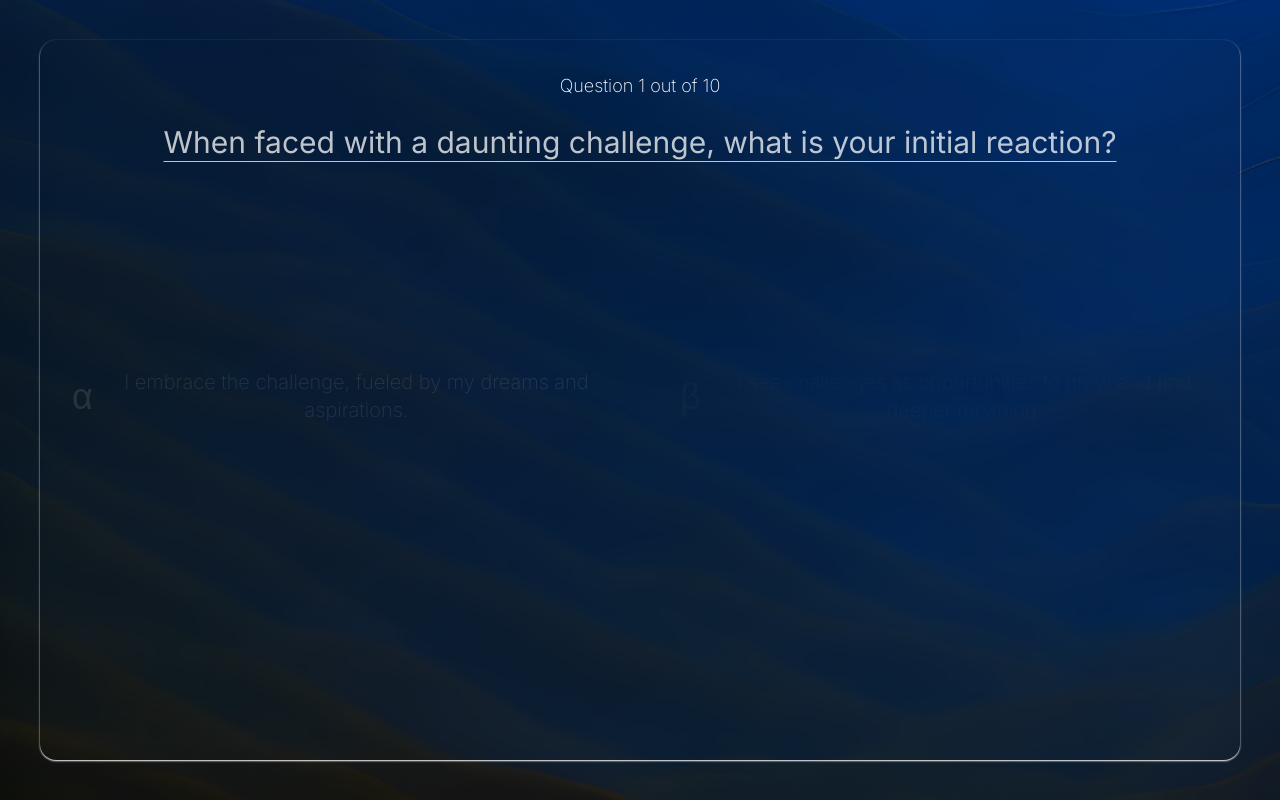
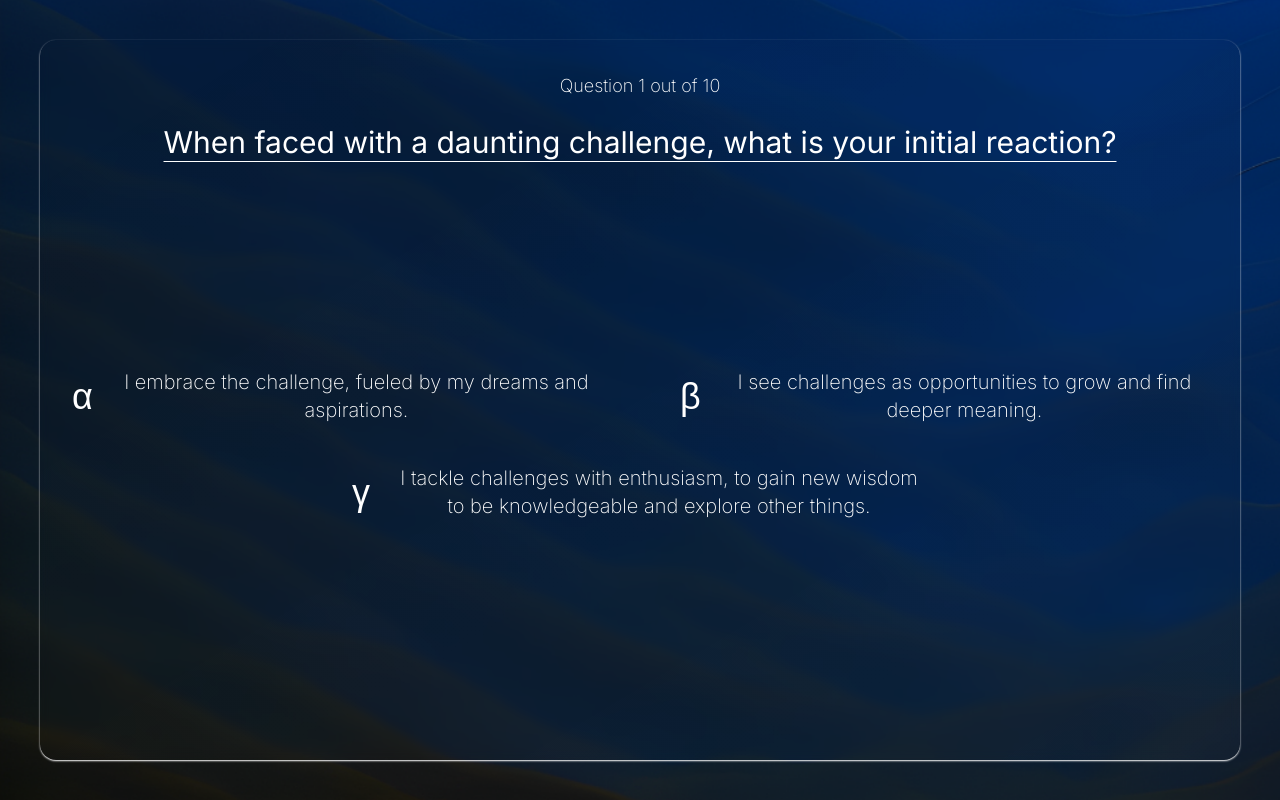
Before and after one commit to c-ent/Ods, a React (Vite) app: page / in a window 1280 px wide. Both pictures are taken after a click on the button "begin". Shown: the part 800-1600 px from the top of the page. Built offline with nearby package versions, Linux system fonts and the light colour scheme.

Commit message:
Fix the ios layout issues
- Made the question transition faster
- Change Soul Searcher to Growth Seeker

```diff
--- a/package.json
+++ b/package.json
@@ -20,7 +20,7 @@
     "react-dom": "^18.2.0",
     "react-error-boundary": "^4.0.12",
     "react-helmet-async": "^2.0.4",
-    "react-router-dom": "^6.22.1",
+    "react-router-dom": "^7.5.0",
     "tailwindcss": "^3.4.1"
   },
   "devDependencies": {
--- a/src/components/Form/Form.tsx
+++ b/src/components/Form/Form.tsx
@@ -2,6 +2,7 @@ import {  useState } from 'react'
 import { motion } from 'framer-motion';
 import questionsorig from '../../../public/files/questions.json';
 import { createClient } from '@supabase/supabase-js'
+import { useNavigate } from 'react-router-dom';
 const supabaseUrl = 'https://hrnwpmdsdxqtyzgsvowv.supabase.co'
 const supabaseKey = `eyJhbGciOiJIUzI1NiIsInR5cCI6IkpXVCJ9.eyJpc3MiOiJzdXBhYmFzZSIsInJlZiI6ImhybndwbWRzZHhxdHl6Z3N2b3d2Iiwicm9sZSI6ImFub24iLCJpYXQiOjE3MDk1NDgxMDQsImV4cCI6MjAyNTEyNDEwNH0.qhuj1yTWWmT5l0IgdoIEluGhBhu8OMyg0NzPMTI8WV8`
 const supabase = createClient(supabaseUrl, supabaseKey)
@@ -46,14 +47,14 @@ export const Form = () => {
   const [currentQuestionIndex, setCurrentQuestionIndex] = useState(0);
   const [selectedChoices,setSelectedChoices] = useState<number[]>([]);
   const [selectedChoice, setSelectedChoice] = useState<null | number>(null);
-
+  const navigate = useNavigate();
   const handleChoiceClick = (choiceId:number) => {
     setSelectedChoice(choiceId);
     setSelectedChoices(prevChoices => [...prevChoices, choiceId]);
     setTimeout(() => {
       setCurrentQuestionIndex(prevIndex => prevIndex + 1);
       setSelectedChoice(null);
-    }, 1000);
+    }, 500);
   };
 
 
@@ -93,7 +94,7 @@ export const Form = () => {
     }
 
     updateCategoryCount()
-    window.location.href = `/result/${maxCategory}`;
+    navigate(`/result/${maxCategory}`);
   }
 
   const variants = {
@@ -119,7 +120,7 @@ export const Form = () => {
             initial={{ opacity: 0 }}
             animate={{ opacity: 1, y: ["0%", "3%", "0%"] }}
             transition={{
-              opacity: { duration: 5, ease: "easeOut" },
+              opacity: { duration: 1.5, ease: "easeOut" },
             }}
           >
             {currentQuestion.question}
@@ -140,7 +141,7 @@ export const Form = () => {
                 variants={variants}
                 whileTap={{ scale: 10 }}
                 transition={{
-                  opacity: { duration: 3, ease: "easeOut",delay:1 },
+                  opacity: { duration: 0.8, ease: "easeOut", delay: 0.3 },
                 }}
                 onClick={() => handleChoiceClick(currentQuestion.choices[0].id)}
                 style={{ visibility: selectedChoice === null || selectedChoice === currentQuestion.choices[0].id ? 'visible' : 'hidden' }}
@@ -161,7 +162,7 @@ export const Form = () => {
                   variants={variants}
                   whileTap={{ scale: 10 }}
                   transition={{
-                  opacity: { duration: 3, ease: "easeOut",delay:2 },
+                    opacity: { duration: 0.8, ease: "easeOut", delay: 0.6 },
                   }}
                   onClick={() => handleChoiceClick(currentQuestion.choices[1].id)}
                   style={{ visibility: selectedChoice === null || selectedChoice === currentQuestion.choices[1].id ? 'visible' : 'hidden' }}
@@ -184,12 +185,11 @@ export const Form = () => {
                 variants={variants}
                 whileTap={{ scale: 10 }}
                 transition={{
-                  opacity: { duration: 3, ease: "easeOut", delay: 3 },
-                  rotate: { duration: 0.5 }
+                  opacity: { duration: 0.8, ease: "easeOut", delay: 0.9 },
+                  rotate: { duration: 0.2 }
                 }}
                 onClick={() => handleChoiceClick(currentQuestion.choices[2].id)}
                 style={{ visibility: selectedChoice === null || selectedChoice === currentQuestion.choices[2].id ? 'visible' : 'hidden' }}
-
               >
               <p className='text-4xl'>
                 γ
--- a/src/features/misc/routes/Results.tsx
+++ b/src/features/misc/routes/Results.tsx
@@ -3,7 +3,7 @@ import DreamChaserSvg from '../../../../public/svg/DreamChaserSvg.svg';
 import RiskTakerSvg from '../../../../public/svg/RiskTakerSvg.svg';
 import SteadySailerSvg from '../../../../public/svg/SteadySailerSvg.svg';
 import { motion } from 'framer-motion';
-import { useEffect, useState } from 'react';
+import { useEffect, useLayoutEffect, useState } from 'react';
 import { createClient } from '@supabase/supabase-js';
 
 const supabaseUrl = 'https://hrnwpmdsdxqtyzgsvowv.supabase.co'
@@ -25,7 +25,7 @@ const categoryData: CategoryData = {
     file: DreamChaserSvg,
   },
   'soul': {
-    title: "Soul Searcher",
+    title: "Growth Seeker",
     description: `You value personal growth and self-discovery. You see change as an opportunity to learn about yourself and enjoy exploring different perspectives.`,
     file: RiskTakerSvg,
   },
@@ -39,12 +39,27 @@ const categoryData: CategoryData = {
 export const Results = () => {
   const { category } = useParams<{ category: string }>();
   const [percentage, setPercentage] = useState<number | null>(null);
-  const [loading, setLoading] = useState<boolean>(true);
+
+  // Viewport height fix for ios devices
+  useLayoutEffect(() => {
+    const updateHeight = () => {
+      document.documentElement.style.setProperty('--vh', `${window.innerHeight * 0.01}px`);
+    };
+
+    updateHeight();
+
+    window.addEventListener('resize', updateHeight);
+    window.addEventListener('orientationchange', updateHeight);
+
+    return () => {
+      window.removeEventListener('resize', updateHeight);
+      window.removeEventListener('orientationchange', updateHeight);
+    };
+  }, []);
+
 
   useEffect(() => {
     const getResults = async () => {
-      setLoading(true);
-
       try {
         const { data: categoriesData, error: categoriesError } = await supabase
           .from('results')
@@ -64,8 +79,6 @@ export const Results = () => {
       } catch (e) {
         console.error('Unexpected error:', e);
         setPercentage(null);
-      } finally {
-        setLoading(false);
       }
     };
 
@@ -84,18 +97,11 @@ export const Results = () => {
 
   const { title, description, file } = categoryInfo;
 
-  if (loading) {
-    return <div className='flex h-screen w-screen items-center justify-center animate-spin'>
-      <svg width="39" height="39" viewBox="0 0 39 39" fill="none" xmlns="http://www.w3.org/2000/svg">
-        {/* SVG path omitted for brevity */}
-      </svg>
-    </div>;
-  }
-
   return (
-    <div className='px-4 h-screen w-screen flex flex-col justify-center items-center text-center space-y-2'>
+    <div className='px-4 w-screen flex flex-col justify-center items-center text-center space-y-2'  style={{ height: 'calc(var(--vh, 1vh) * 100)' }}>
       <div className="border-r h-[40px] md:h-[50px] border-white"></div>
       <h2>you're a</h2>
+
 
       <motion.h1
         className="result-main-txt mb-6 font-bold text-gradient-result text-transparent bg-clip-text"
--- a/tailwind.config.js
+++ b/tailwind.config.js
@@ -10,7 +10,7 @@ export default {
     extend: {
       fontFamily: {
         'Inter': ['Inter', 'sans-serif'],
-      }
+      },
   },
   plugins: [],
 }
```
Also changed, not shown: 1 other file (tests, documents, lock files or other folders). Lines whose indentation alone changed are shown as unchanged.
